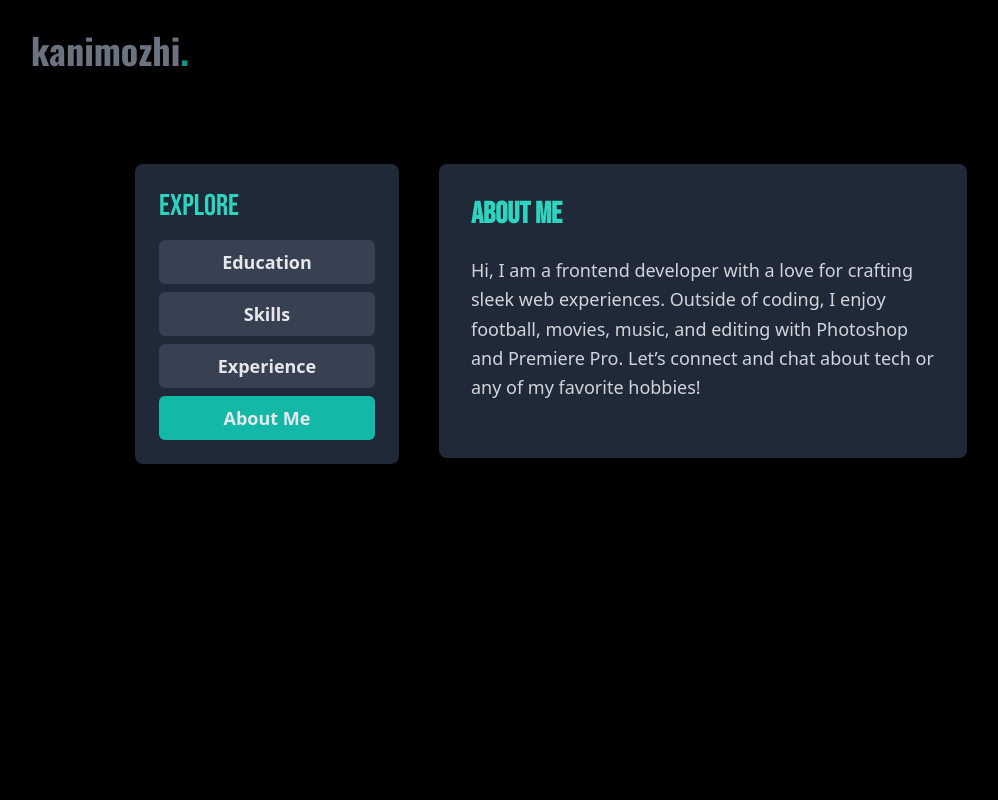
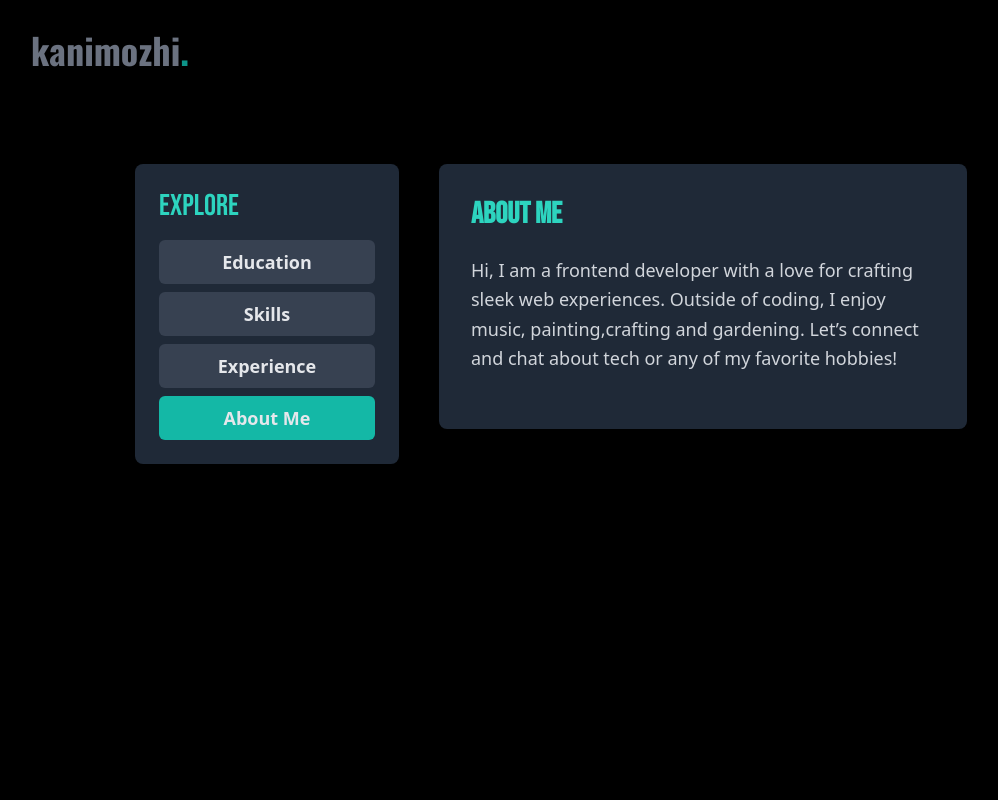
Before and after one commit to Kanimozhi33/port-folio, a React (Vite) app in the folder vite-project/: page /about in a window 1280 px wide. Both pictures are taken after a click on the button "About Me". Shown: the top 800 px of the page, without its empty margins (89-1087 px from the left). Built offline with nearby package versions, Linux system fonts and the light colour scheme.

Commit message:
Update About.jsx

```diff
--- a/vite-project/src/About.jsx
+++ b/vite-project/src/About.jsx
@@ -156,7 +156,7 @@ About Me
             <h2 className="font-bebas text-3xl text-teal-400 font-bold mb-6">About Me</h2>
             <p className="text-gray-300 text-lg leading-relaxed mb-6">
               Hi, I am a frontend developer with a love for crafting sleek web experiences. Outside of
-              coding, I enjoy football, movies, music, and editing with Photoshop and Premiere Pro.
+              coding, I enjoy music, painting,crafting and gardening.
               Let’s connect and chat about tech or any of my favorite hobbies!
             </p>
           </div>
```
